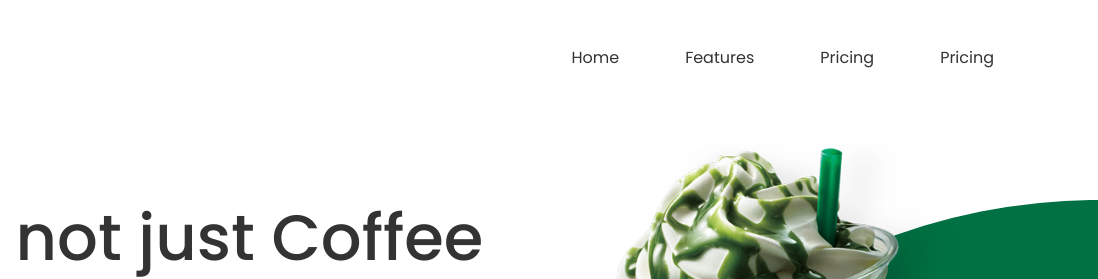
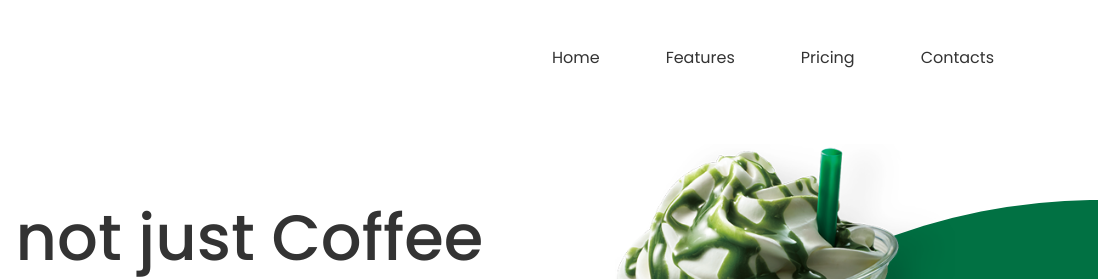
Before and after one commit to GoCodeAbdullah/starbuck-copy, a plain HTML site: page index.html in a window 1280 px wide. Shown: the top 279 px of the page, 182-1280 px from the left. Drawn offline with nearby package versions, Linux system fonts and the light colour scheme.

Commit message:
final version

```diff
--- a/index.html
+++ b/index.html
@@ -30,7 +30,7 @@
                         <a class="nav-link" href="#">Pricing</a>
                     </li>
                     <li class="nav-item">
-                        <a class="nav-link" href="#">Pricing</a>
+                        <a class="nav-link" href="#">Contacts</a>
                     </li>
                 </ul>
             </div>
```
